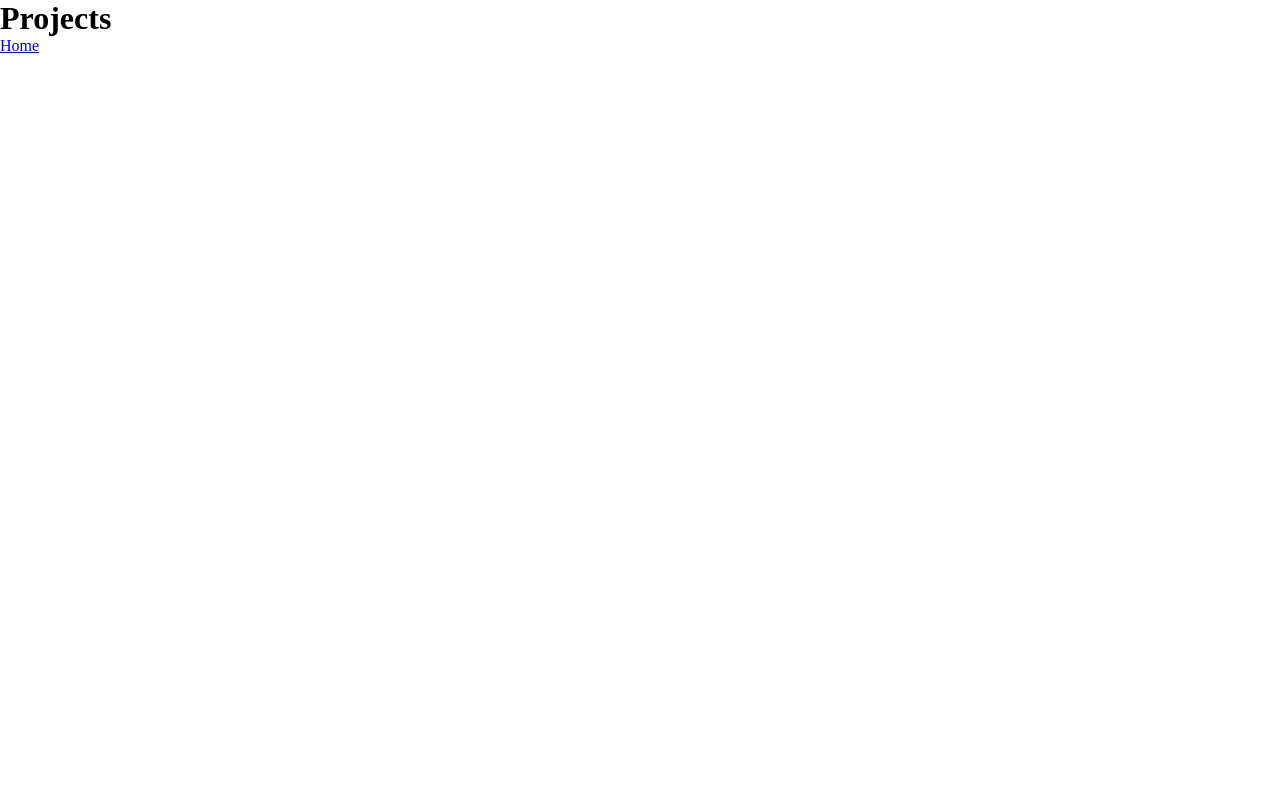
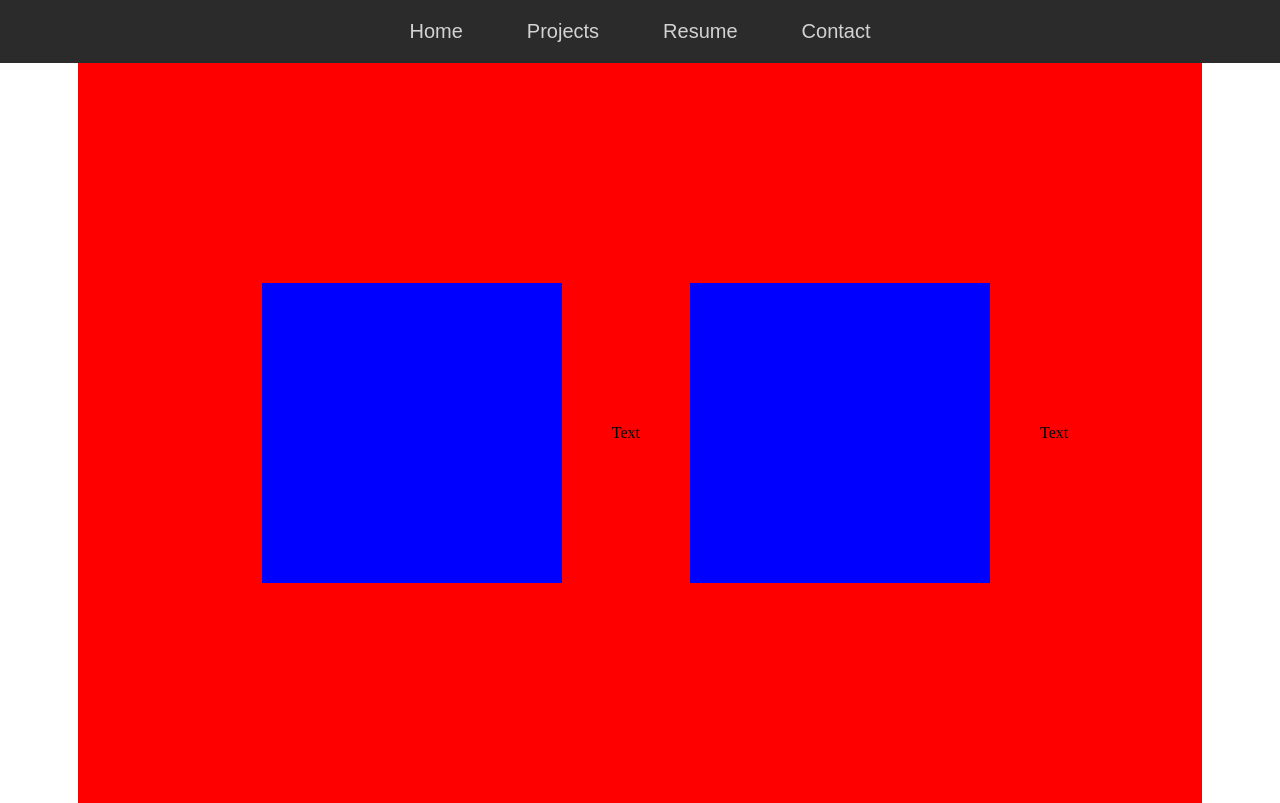
Before and after one commit to Dashdan1/Personal-Website, a plain HTML site: page projects.html in a window 1280 px wide. Drawn offline with Linux system fonts and the light colour scheme.

Commit message:
Nav and Projects
Added navbar, picture placeholders for project pictures, and labels for the pictures on the projects tab.

```diff
--- a/projects.html
+++ b/projects.html
@@ -1,12 +1,29 @@
 <!DOCTYPE html>
+
 <html lang="en">
     <head>
         <meta charset="utf-8">
+        <title>Personal Website</title>
         <link rel="stylesheet" href="style.css">
-        <title>Projects</title>
     </head>
     <body>
-        <h1>Projects</h1>
-        <a href="index.html">Home</a>
+        <nav>
+            <ul>
+                <li><a href="index.html">Home</a></li>
+                <li><a href="projects.html">Projects</a></li>
+                <li><a href="Resume.html">Resume</a></li>
+                <li><a href="Contact.html">Contact</a></li>
+            </ul>
+        </nav>
+        <div class="projects-main">
+            <a href="#" class="project-btn">
+                <div id="project-window" label></div>
+            </a>
+            <span class="labelDesc">Text</span>
+            <a href="#" class="project-btn">
+                <div id="project-window"></div>
+            </a>
+            <span class="labelDesc">Text</span>
+        </div>
     </body>
 </html>
--- a/style.css
+++ b/style.css
@@ -3,24 +3,55 @@
   padding: 0;
 }
 
+body {
+
+}
+
+nav {
+  padding: 20px;
+  background-color: rgb(43, 43, 43);
+  height: 1%;
+  display: flex;
+  justify-content: center;
+  align-items: center;
+}
+
 ul {
-  list-style-type: none;
-  padding: 0px;
-  padding: 20px;
+  float:left;
 }
 
 li {
-  display: inline;
+  display:inline;
+  padding-top: 30px;
+  font-size: 20px;
+  padding: 30px;
+  font-family: Arial, Helvetica, sans-serif;
 }
 
-li a {
-  color: rgb(170, 38, 38);
-  text-align: center;
+a {
   text-decoration: none;
+  color: lightgray;
 }
 
-nav {
-  width: 2000px;
-  height: 100px;
-  background-color: rgb(62, 171, 58);
+a:hover{
+  color: rgb(246, 246, 246);
 }
+
+.projects-main{
+  min-width: 700px;
+  display: flex;
+  align-items: center;
+  justify-content: center;
+  margin: auto;
+  background-color: red;
+  height: 80vh;
+  width:80%;
+  padding: 50px;
+}
+
+#project-window {
+  width: 300px;
+  height: 300px;
+  background-color: blue;
+  margin: 50px;
+}
```
Also changed, not shown: contact.html (+14 -3 lines), resume.html (+13 -3 lines).
